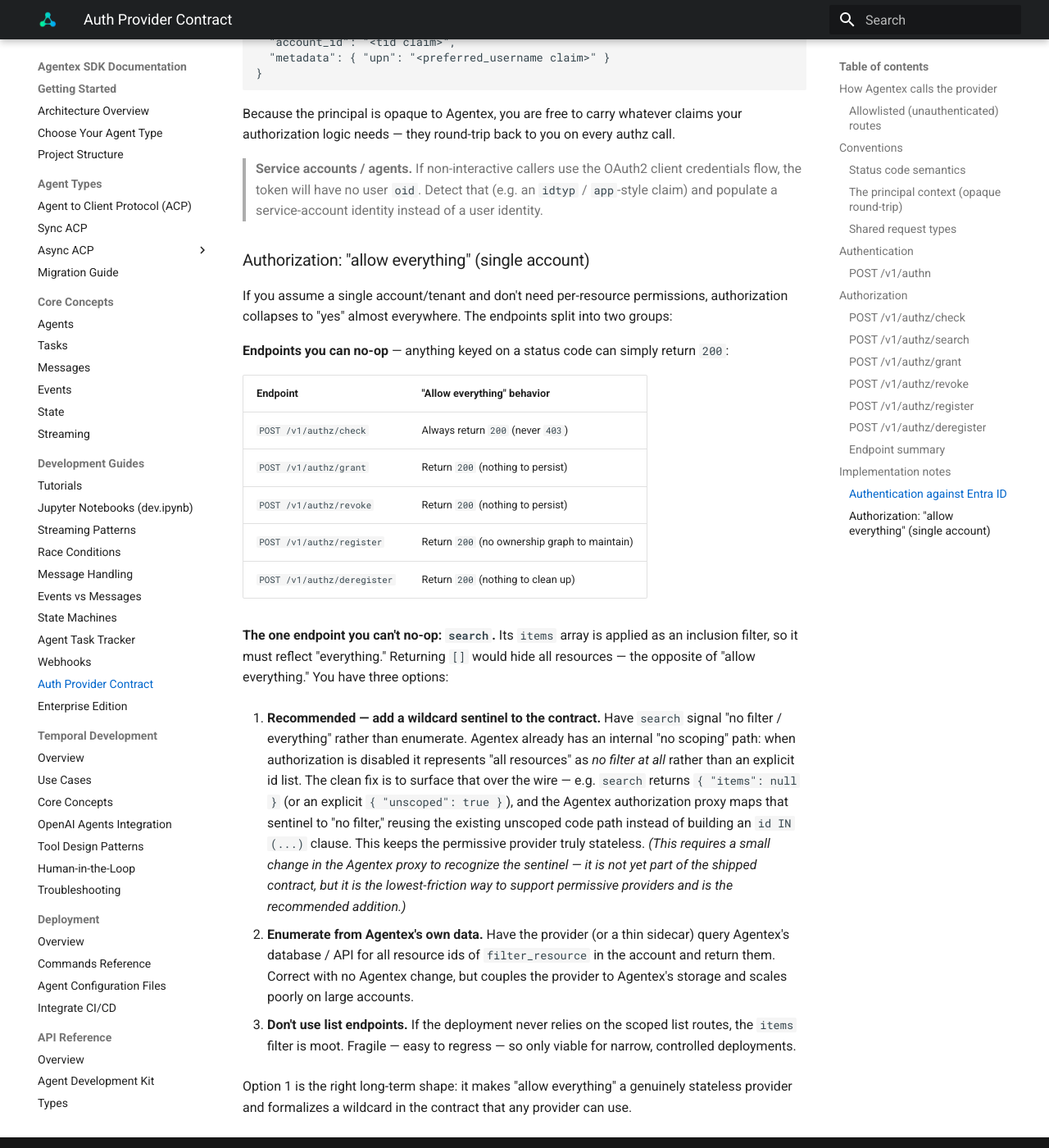
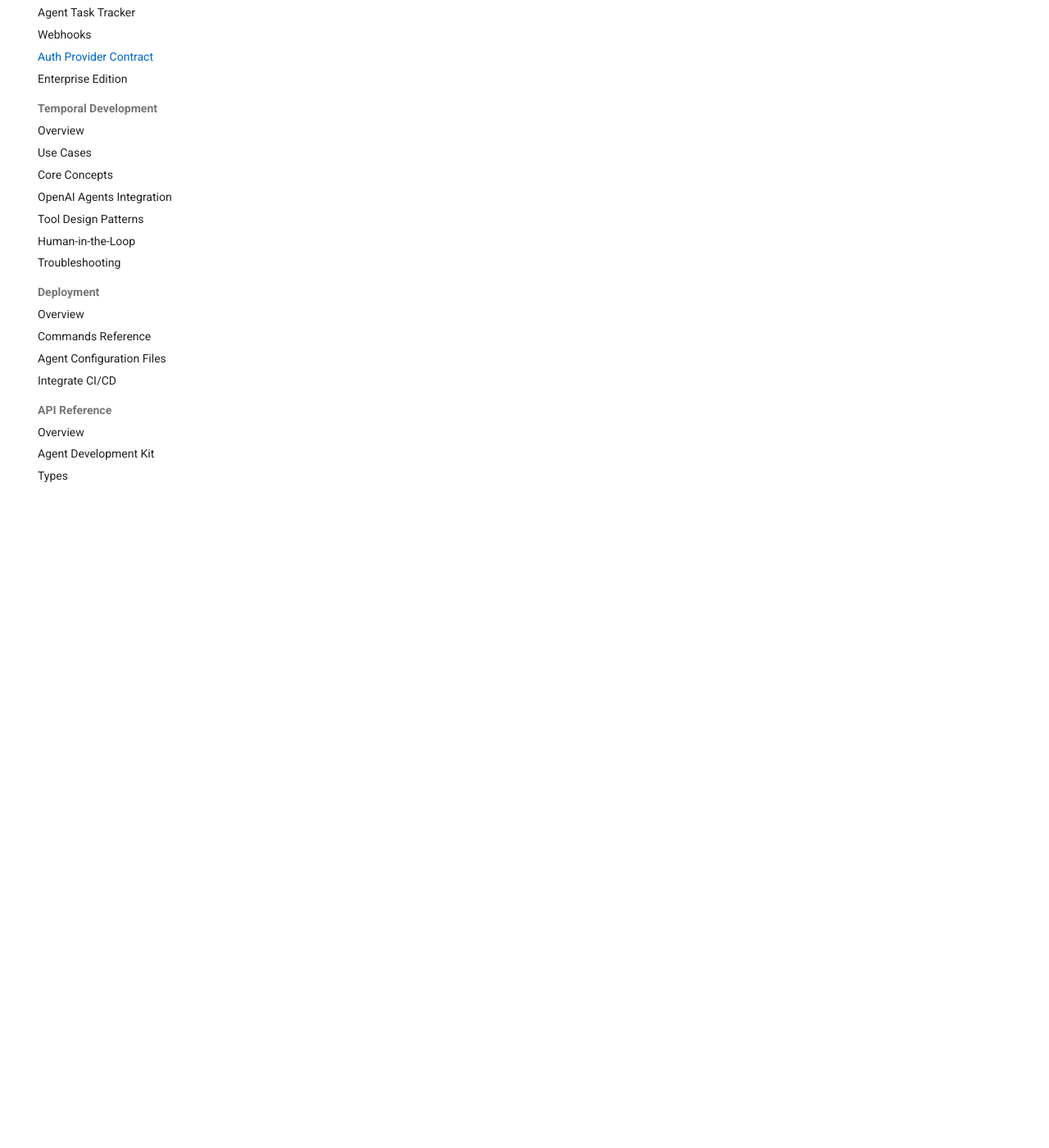
Before and after one commit to scaleapi/scale-agentex, an MkDocs documentation site: the page built from agentex/docs/docs/development_guides/auth_provider_contract.md, in a window 1280 px wide and 1400 px high, scrolled down 7288 px. Shown: the whole window at 82% size. Built offline with MkDocs 1.6.1 and Material for MkDocs 9.7.7, drawn with Linux system fonts in a browser that asks for light colours; some of the changed text lies outside the part shown.

Commit message:
docs: move provider implementation notes out of public contract

````diff
--- a/agentex/docs/docs/development_guides/auth_provider_contract.md
+++ b/agentex/docs/docs/development_guides/auth_provider_contract.md
@@ -209,8 +209,8 @@ the returned `items` to **scope list endpoints** — effectively a
 
 > ⚠️ **`items` is an inclusion filter, not a hint.** Returning `[]` hides *every*
 > resource of that type from the principal. There is no "all resources" sentinel
-> in the base contract — see [Allowing everything](#authorization-allow-everything)
-> for how a permissive provider should handle this.
+> in the base contract, so a provider that intends to grant broad access must
+> return the actual set of accessible ids.
 
 ### `POST /v1/authz/grant`
 
@@ -275,94 +275,3 @@ its relationships.
 | `POST /v1/authz/revoke` | Un-share a resource | `200` | `403` |
 | `POST /v1/authz/register` | Register created resource | `200` | `403` |
 | `POST /v1/authz/deregister` | Remove deleted resource | `200` | `403` |
-
----
-
-## Implementation notes
-
-The contract above is provider-agnostic. This section sketches two concrete
-implementations: authenticating against **Microsoft Entra ID**, and an
-**"allow everything"** authorization model for single-account deployments.
-
-### Authentication against Entra ID
-
-For a single-account deployment, `/v1/authn` can be as simple as: *take the
-caller's bearer token, validate it against Entra ID, and return a principal.*
-
-1. **Read the token.** Pull the access token from the `authorization: Bearer
-   <token>` header that Agentex forwarded.
-2. **Validate it.** Verify the JWT against your Entra ID tenant:
-   - Fetch the tenant's signing keys (JWKS) from the OIDC discovery document:
-     `https://login.microsoftonline.com/{tenant_id}/v2.0/.well-known/openid-configuration`
-     → `jwks_uri`. Cache the keys.
-   - Verify the signature, and validate `iss`, `aud` (your app/API client id),
-     and `exp`.
-3. **Build the principal.** Map standard claims into your principal shape, e.g.
-   `oid` (the stable user object id) → `user_id`, `tid` (tenant) → `account_id`.
-   Return it as the `200` body.
-4. **Reject on failure.** Any missing/expired/invalid token → `401`.
-
-```jsonc
-// 200 response from /v1/authn after validating an Entra ID token
-{
-  "user_id": "<oid claim>",
-  "account_id": "<tid claim>",
-  "metadata": { "upn": "<preferred_username claim>" }
-}
-```
-
-Because the principal is opaque to Agentex, you are free to carry whatever claims
-your authorization logic needs — they round-trip back to you on every authz call.
-
-> **Service accounts / agents.** If non-interactive callers use the OAuth2 client
-> credentials flow, the token will have no user `oid`. Detect that (e.g. an `idtyp`
-> / `app`-style claim) and populate a service-account identity instead of a user
-> identity.
-
-<a id="authorization-allow-everything"></a>
-### Authorization: "allow everything" (single account)
-
-If you assume a single account/tenant and don't need per-resource permissions,
-authorization collapses to "yes" almost everywhere. The endpoints split into two
-groups:
-
-**Endpoints you can no-op** — anything keyed on a status code can simply return
-`200`:
-
-| Endpoint | "Allow everything" behavior |
-| --- | --- |
-| `POST /v1/authz/check` | Always return `200` (never `403`) |
-| `POST /v1/authz/grant` | Return `200` (nothing to persist) |
-| `POST /v1/authz/revoke` | Return `200` (nothing to persist) |
-| `POST /v1/authz/register` | Return `200` (no ownership graph to maintain) |
-| `POST /v1/authz/deregister` | Return `200` (nothing to clean up) |
-
-**The one endpoint you can't no-op: `search`.** Its `items` array is applied as an
-inclusion filter, so it must reflect "everything." Returning `[]` would hide all
-resources — the opposite of "allow everything." You have three options:
-
-1. **Recommended — add a wildcard sentinel to the contract.** Have `search` signal
-   "no filter / everything" rather than enumerate. Agentex already has an internal
-   "no scoping" path: when authorization is disabled it represents "all resources"
-   as *no filter at all* rather than an explicit id list. The clean fix is to
-   surface that over the wire — e.g. `search` returns `{ "items": null }` (or an
-   explicit `{ "unscoped": true }`), and the Agentex authorization proxy maps that
-   sentinel to "no filter," reusing the existing unscoped code path instead of
-   building an `id IN (...)` clause. This keeps the permissive provider truly
-   stateless. *(This requires a small change in the Agentex proxy to recognize the
-   sentinel — it is not yet part of the shipped contract, but it is the
-   lowest-friction way to support permissive providers and is the recommended
-   addition.)*
-
-2. **Enumerate from Agentex's own data.** Have the provider (or a thin sidecar)
-   query Agentex's database / API for all resource ids of `filter_resource` in the
-   account and return them. Correct with no Agentex change, but couples the
-   provider to Agentex's storage and scales poorly on large accounts.
-
-3. **Don't use list endpoints.** If the deployment never relies on the scoped list
-   routes, the `items` filter is moot. Fragile — easy to regress — so only viable
-   for narrow, controlled deployments.
-
-Option 1 is the right long-term shape: it makes "allow everything" a genuinely
-stateless provider and formalizes a wildcard in the contract that any provider can
-use.
````
